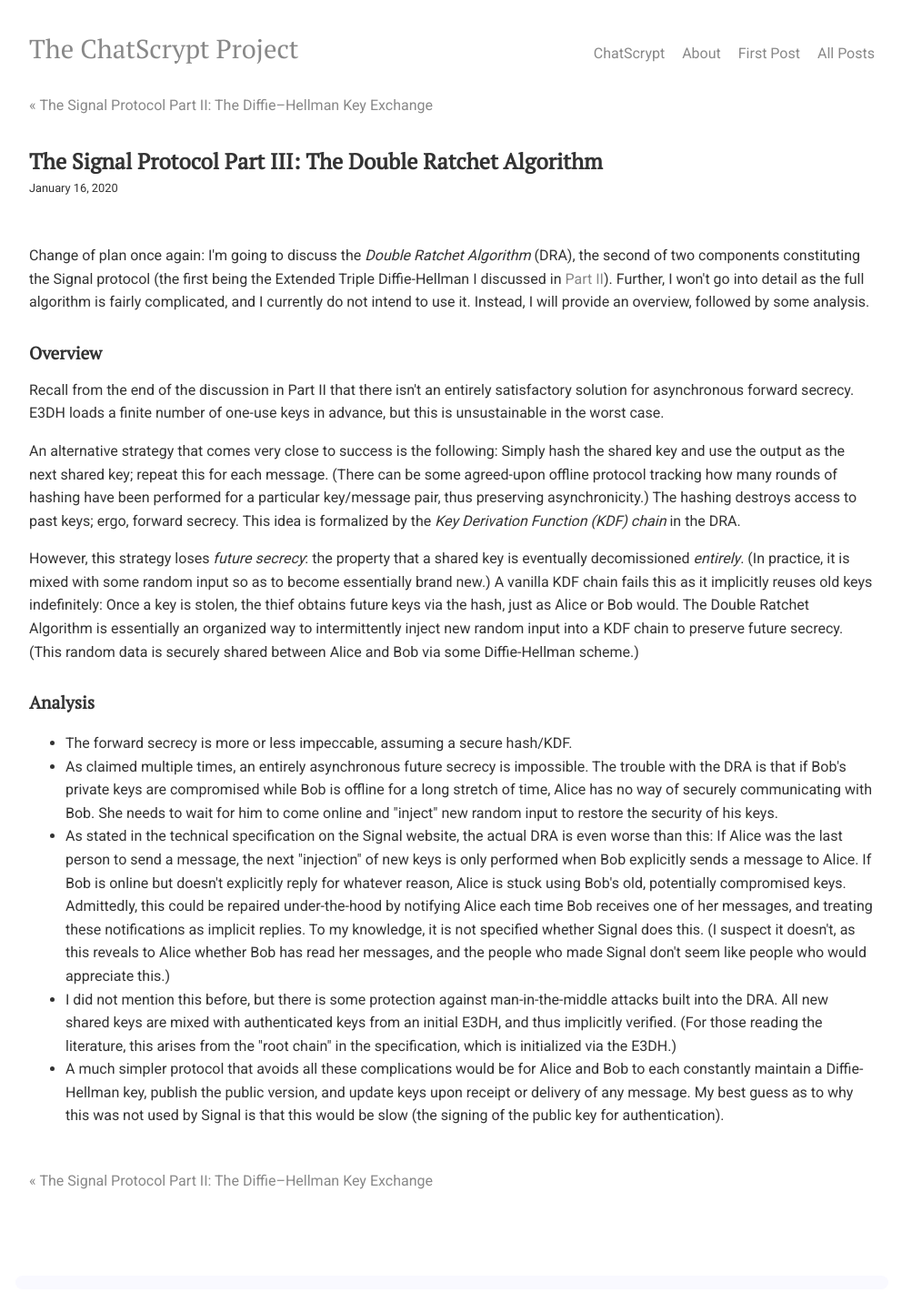
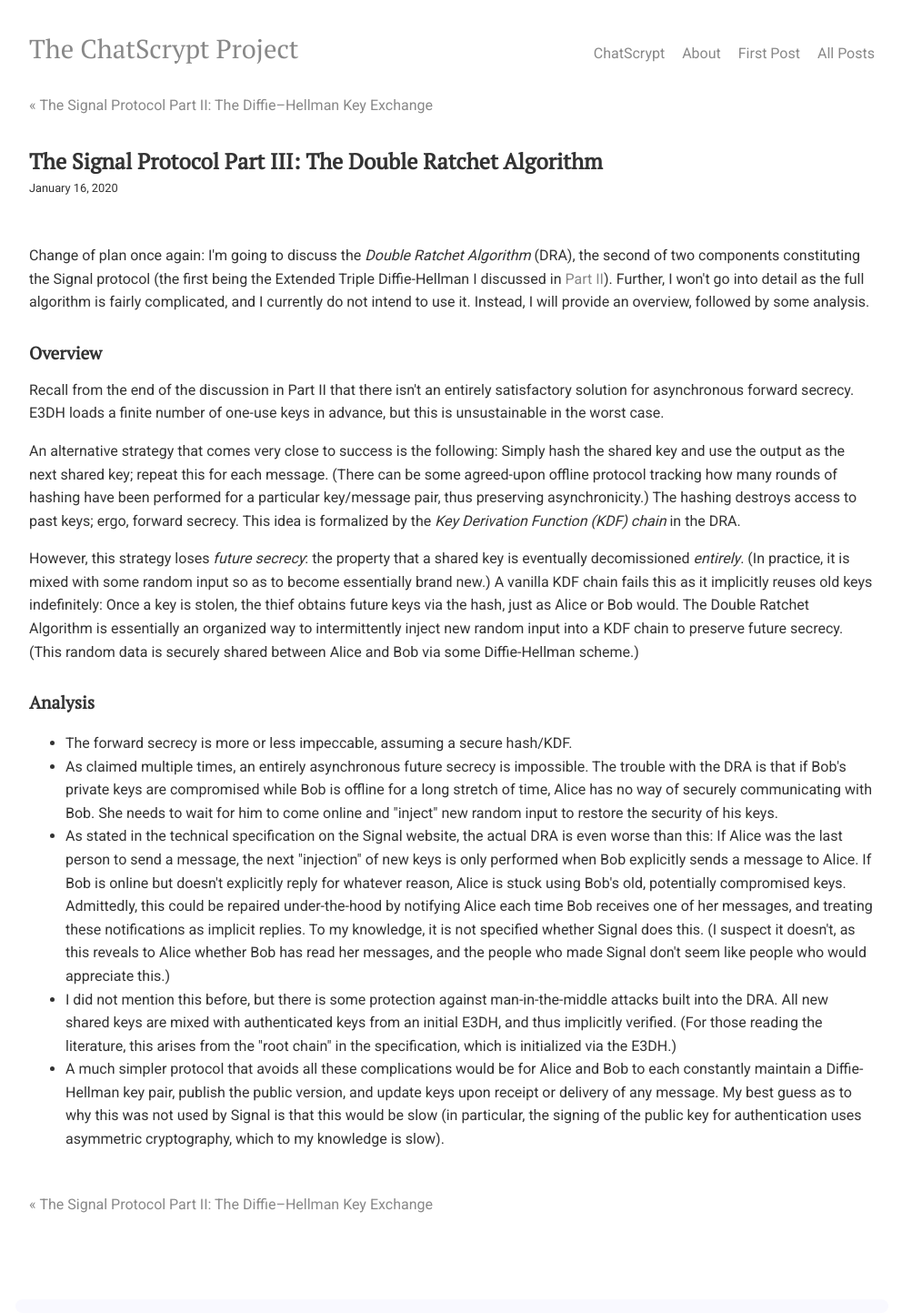
Before and after one commit to chatscrypt/chatscrypt.github.io, a Jekyll site: the page built from _posts/2020-01-16-the-signal-protocol-part-iii-the-double-ratchet-algorithm.html, in a window 1280 px wide. Shown: the whole page at 91% size, without its empty margins (143-1135 px from the left). Built offline with Jekyll 4.4.1, drawn with Linux system fonts in a browser that asks for light colours; comment, search, counter and statistics services are not loaded; before the commit the page ends 1417 px from its top, so only the background shows below that.

Commit message:
Update 2020-01-16-the-signal-protocol-part-iii-the-double-ratchet-algorithm.html

```diff
--- a/_posts/2020-01-16-the-signal-protocol-part-iii-the-double-ratchet-algorithm.html
+++ b/_posts/2020-01-16-the-signal-protocol-part-iii-the-double-ratchet-algorithm.html
@@ -29,6 +29,6 @@
 
 <li>I did not mention this before, but there is some protection against man-in-the-middle attacks built into the DRA. All new shared keys are mixed with authenticated keys from an initial E3DH, and thus implicitly verified. (For those reading the literature, this arises from the "root chain" in the specification, which is initialized via the E3DH.)
 
-<li>A much simpler protocol that avoids all these complications would be for Alice and Bob to each constantly maintain a Diffie-Hellman key, publish the public version, and update keys upon receipt or delivery of any message. My best guess as to why this was not used by Signal is that this would be slow (the signing of the public key for authentication).
+<li>A much simpler protocol that avoids all these complications would be for Alice and Bob to each constantly maintain a Diffie-Hellman key pair, publish the public version, and update keys upon receipt or delivery of any message. My best guess as to why this was not used by Signal is that this would be slow (in particular, the signing of the public key for authentication uses asymmetric cryptography, which to my knowledge is slow).
 
 </ul>
```
